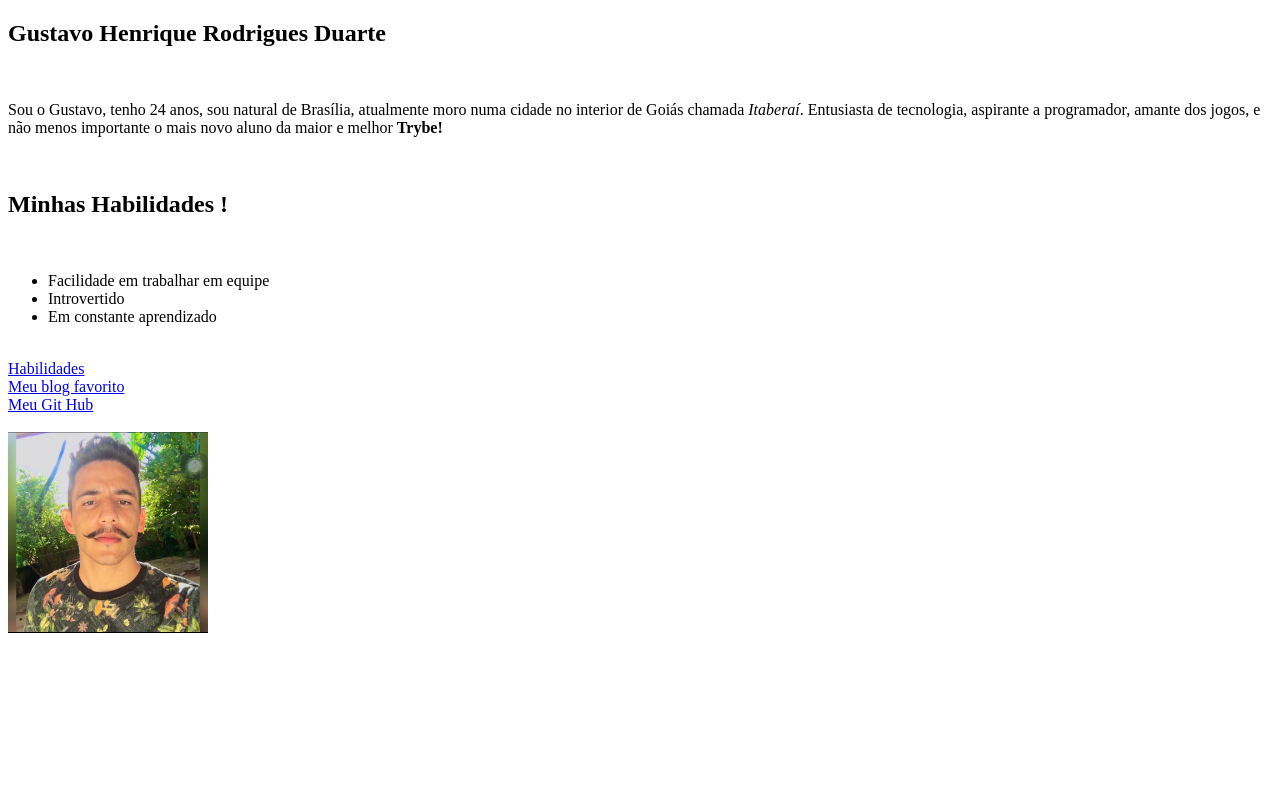
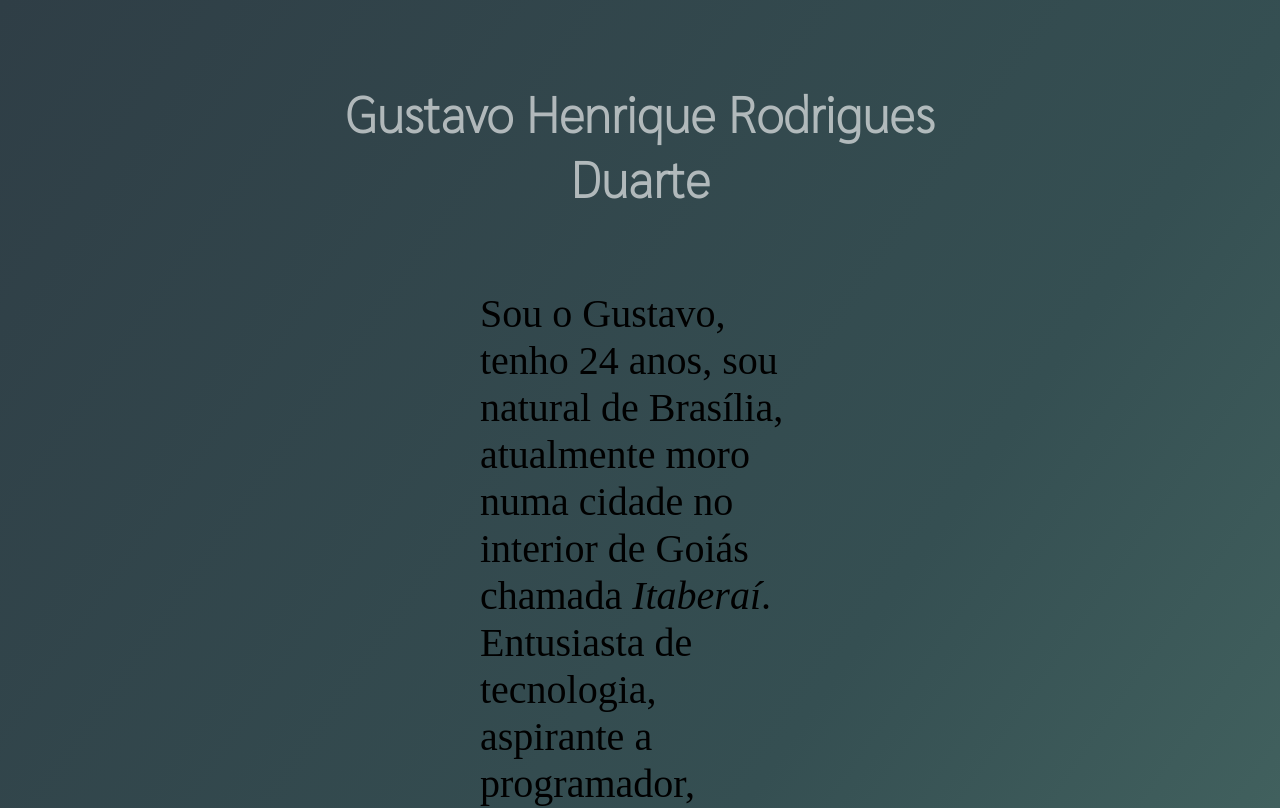
Before and after one commit to Henriquekrs/henriquekrs.github.io, a plain HTML site: page index.html in a window 1280 px wide. Shown: the top 808 px of the page. Drawn offline with Linux system fonts and the light colour scheme.

Commit message:
desenvolvimento do portifolio 0.1

```diff
--- a/index.html
+++ b/index.html
@@ -6,12 +6,55 @@
     <meta name="viewport" content="width=device-width, initial-scale=1.0">
     <title>Meu Portifólio</title>
 </head>
+<link href="https://fonts.googleapis.com/css2?family=Sarabun:wght@100&display=swap" rel="stylesheet">
+<style>
+
+body {
+    background: linear-gradient(125deg, #2f3e46,#354f52,#52796f );
+    margin-left: 300px;
+    margin-right: 300px;
+}
+
+.cabecalho {
+    font-family: "Sarabun", sans-serif;
+    font-size: 50px;
+    color: #ffffff9e;
+    text-align: center;
+    margin-top: 80px;
+}
+
+.cabecalho-2 {
+    font-family: "Sarabun", sans-serif;
+    font-size: 50px;
+    color: #ffffff9e;
+    text-align: center;
+    margin-top: 80px;
+}
+
+p {
+    font-size: 40px;
+    margin-top: 20px;
+    margin-left: 180px;
+    margin-right: 180px;
+}
+
+ul {
+    font-size: 40px;
+    text-align: left;
+}
+
+.cor-trybe {
+    color: #1eb720;
+}
+
+
+</style>
 <body>
-    <h2>Gustavo Henrique Rodrigues Duarte</h2>
+    <h2 class="cabecalho">Gustavo Henrique Rodrigues Duarte</h2>
     <br>
-    <p id="Meu_resumo"></p> Sou o Gustavo, tenho 24 anos, sou natural de Brasília, atualmente moro numa cidade no interior de Goiás chamada <em>Itaberaí</em>. Entusiasta de tecnologia, aspirante a programador, amante dos jogos, e não menos importante o mais novo aluno da maior e melhor <strong>Trybe!</strong></p>
+    <p id="#Meu_resumo"> Sou o Gustavo, tenho 24 anos, sou natural de Brasília, atualmente moro numa cidade no interior de Goiás chamada <em>Itaberaí</em>. Entusiasta de tecnologia, aspirante a programador, amante dos jogos, e não menos importante o mais novo aluno da maior e melhor <strong class="cor-trybe">Trybe!</strong></p>
     <br>
-    <h2>Minhas Habilidades !</h2>
+<h2 class="cabecalho-2">Minhas Habilidades !</h2>
     <br>
     <ul>
         <li>Facilidade em trabalhar em equipe</li>
@@ -19,7 +62,7 @@
         <li>Em constante aprendizado</li>
     <br>
     </ul>
-    <a href="#Meu_resumo">Habilidades</a>
+    <a class="buton" href="#Meu_resumo">Habilidades</a>
     <br>
     <a href="https://flowgames.gg/" target="_blank">Meu blog favorito</a>
     <br>
```
